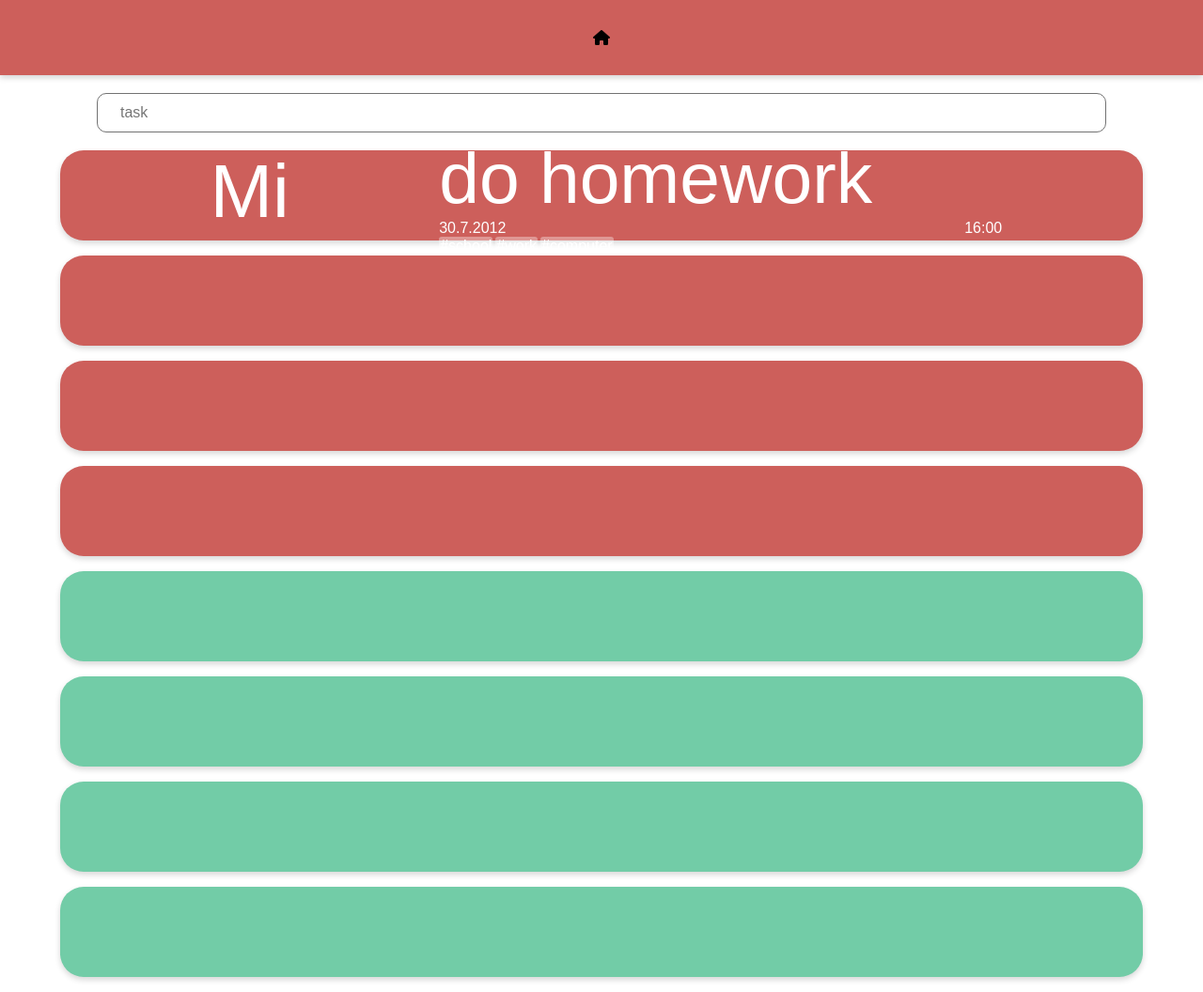
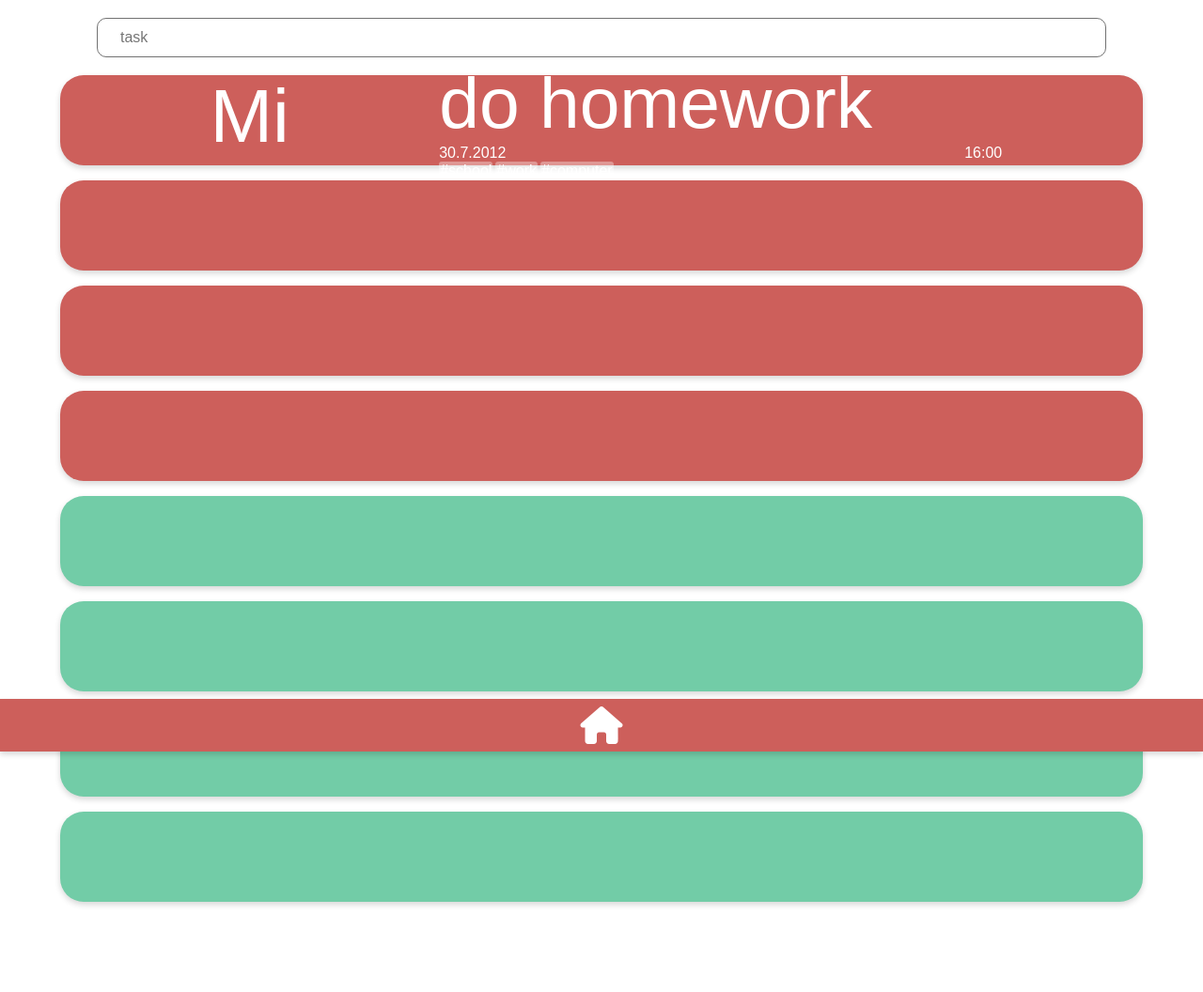
Before and after one commit to QuirinEcker/doit, a PHP site: page / in a window 1280 px wide. Shown: the whole page at 94% size. Run offline with PHP 8.4, Linux system fonts and the light colour scheme; some libraries are stand-ins or nearby versions; some web fonts are replaced.

Commit message:
changed home button position

```diff
--- a/Application/index.html
+++ b/Application/index.html
@@ -12,12 +12,6 @@
         <script src="https://kit.fontawesome.com/dd86dbbdd9.js" crossorigin="anonymous"></script>
     </head>
     <body>
-        <header>
-            <i class="fas fa-home"></i>
-        </header>
-
-        <div id="header-placeholder"></div>
-
         <div id="search-bar">
             <input type="text" placeholder="task">
         </div>
@@ -53,5 +47,14 @@
                 <div class="task"></div>
             </div>
         </main>
+
+        <div id="header-placeholder"></div>
+        <footer>
+            <i class="fas fa-home"></i>
+        </footer>
+        <div id="home-open-animation"></div>
+        <div id="home">
+
+        </div>
     </body>
 </html>
--- a/Application/stylesheets/header.css
+++ b/Application/stylesheets/header.css
@@ -1,18 +1,19 @@
-header {
+footer {
     position: fixed;
     width: 100vw;
-    height: 10vh;
+    height: 7vh;
     background-color: #cd5f5b;
 
     display: flex;
     justify-content: center;
     align-items: center;
     box-shadow: 0px 3px 6px 0px rgba(0, 0, 0, 0.16);
+    bottom: 0;
 }
 
-header img {
-    width: 70%;
-    height: 50%;
+footer i {
+    font-size: 5vh;
+    color: white;
 }
 
 #header-placeholder {
```
